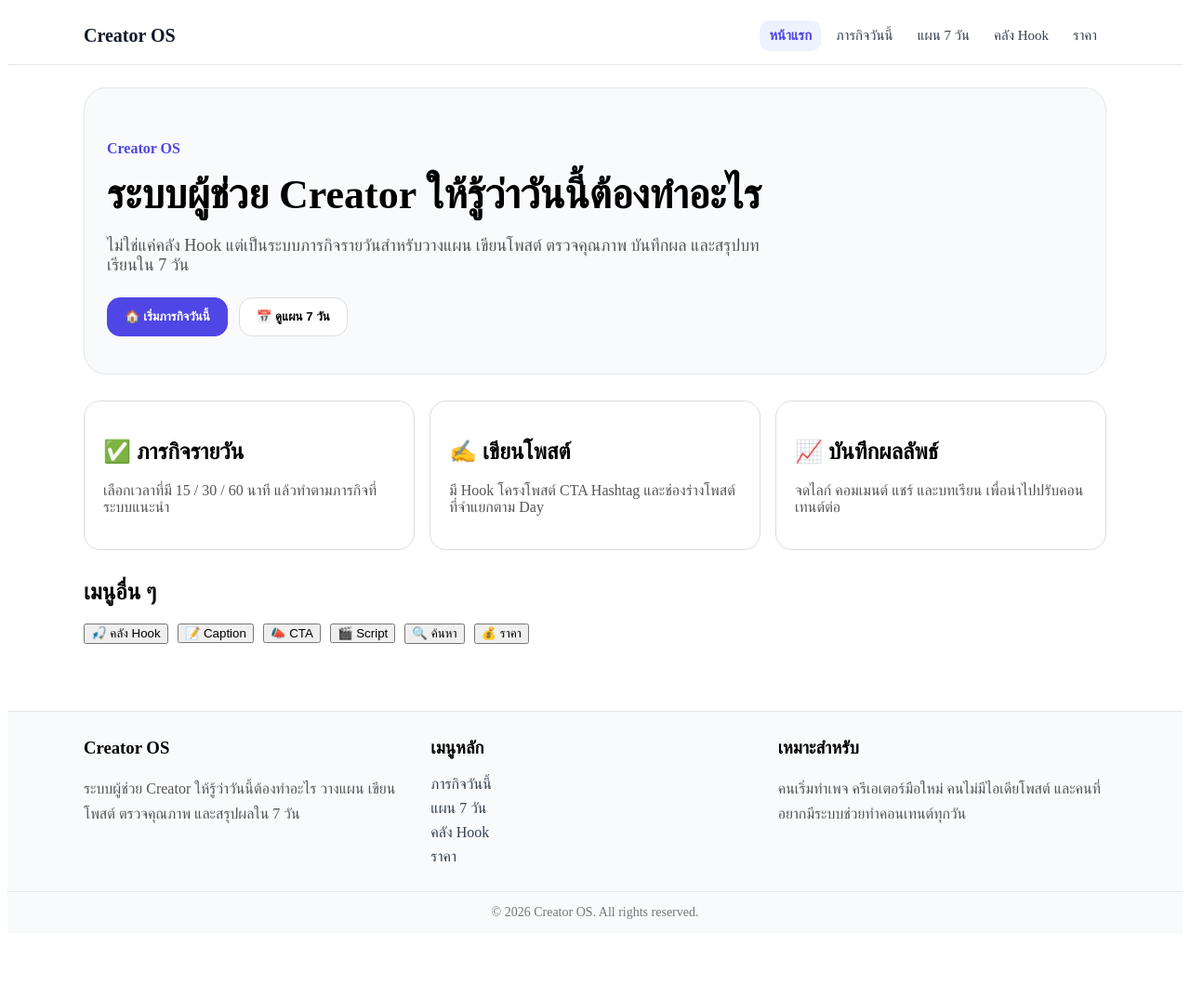
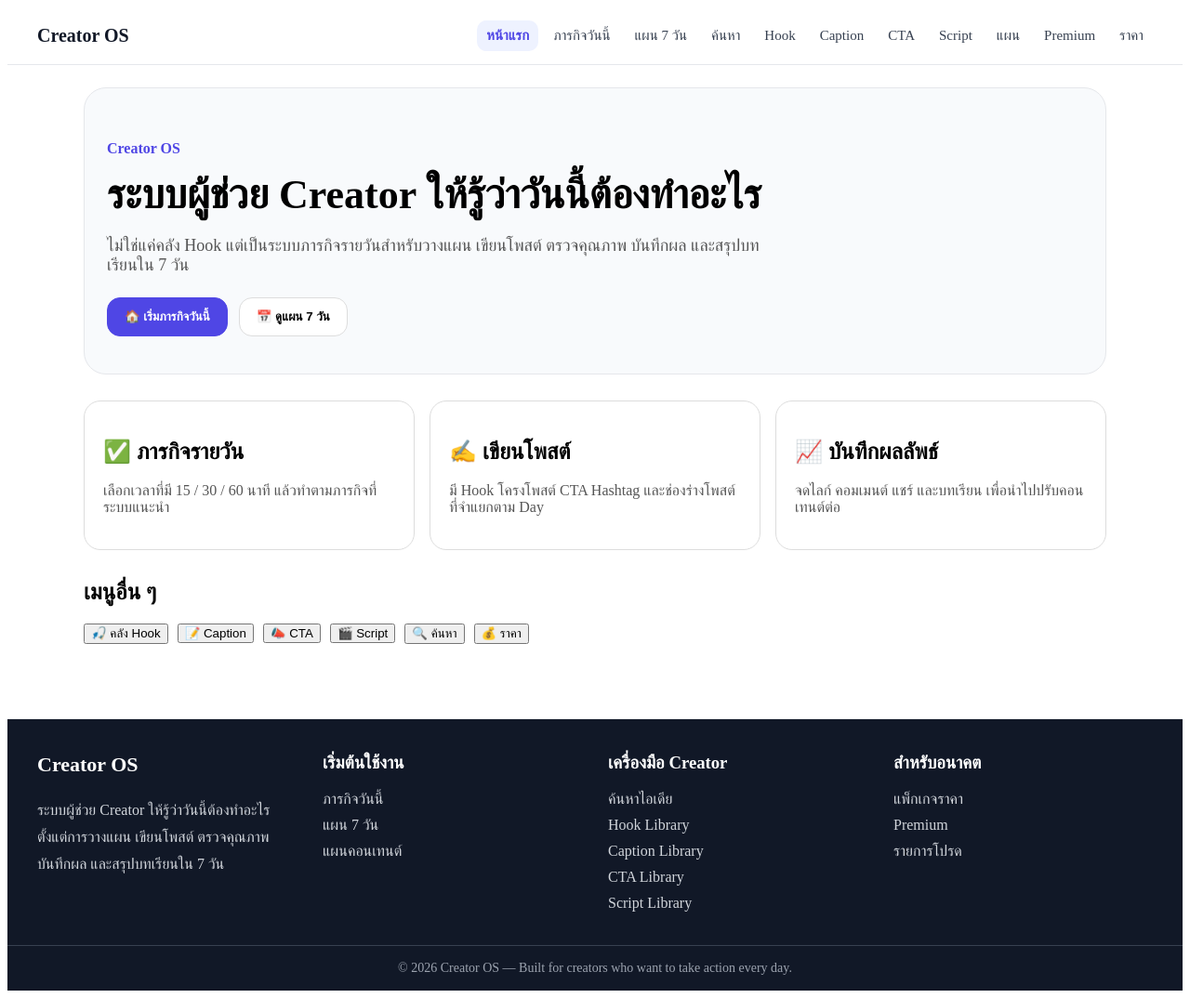
Before and after one commit to teeneewns-web/creator-os, a Next.js app: page / in a window 1280 px wide. Shown: the whole page at 93% size. Before the commit the page ends 1012 px from the top, so only its background shows below. Built offline with nearby package versions, Linux system fonts and the light colour scheme.

Commit message:
Improve hooks page

```diff
--- a/src/components/layout/SiteFooter.tsx
+++ b/src/components/layout/SiteFooter.tsx
@@ -4,40 +4,36 @@ export default function SiteFooter() {
   return (
     <footer
       style={{
-        marginTop: "48px",
+        marginTop: "56px",
         borderTop: "1px solid #e5e7eb",
-        background: "#f8fafc",
+        background: "#111827",
+        color: "white",
       }}
     >
       <div
         style={{
-          maxWidth: "1100px",
+          maxWidth: "1200px",
           margin: "0 auto",
-          padding: "28px 24px",
+          padding: "36px 24px",
           display: "grid",
           gridTemplateColumns: "repeat(auto-fit,minmax(220px,1fr))",
-          gap: "20px",
+          gap: "28px",
         }}
       >
         <div>
-          <h3 style={{ marginTop: 0 }}>Creator OS</h3>
+          <h3 style={{ marginTop: 0, fontSize: "22px" }}>Creator OS</h3>
 
-          <p style={{ color: "#555", lineHeight: "1.7" }}>
-            ระบบผู้ช่วย Creator ให้รู้ว่าวันนี้ต้องทำอะไร วางแผน เขียนโพสต์
-            ตรวจคุณภาพ และสรุปผลใน 7 วัน
+          <p style={{ color: "#d1d5db", lineHeight: "1.8" }}>
+            ระบบผู้ช่วย Creator ให้รู้ว่าวันนี้ต้องทำอะไร
+            ตั้งแต่การวางแผน เขียนโพสต์ ตรวจคุณภาพ บันทึกผล
+            และสรุปบทเรียนใน 7 วัน
           </p>
         </div>
 
         <div>
-          <h3 style={{ marginTop: 0 }}>เมนูหลัก</h3>
+          <h3 style={{ marginTop: 0 }}>เริ่มต้นใช้งาน</h3>
 
-          <div
-            style={{
-              display: "flex",
-              flexDirection: "column",
-              gap: "8px",
-            }}
-          >
+          <div style={linkGroupStyle}>
             <Link href="/dashboard" style={footerLinkStyle}>
               ภารกิจวันนี้
             </Link>
@@ -46,42 +42,79 @@ export default function SiteFooter() {
               แผน 7 วัน
             </Link>
 
-            <Link href="/hooks" style={footerLinkStyle}>
-              คลัง Hook
-            </Link>
-
-            <Link href="/pricing" style={footerLinkStyle}>
-              ราคา
+            <Link href="/plans" style={footerLinkStyle}>
+              แผนคอนเทนต์
             </Link>
           </div>
         </div>
 
         <div>
-          <h3 style={{ marginTop: 0 }}>เหมาะสำหรับ</h3>
+          <h3 style={{ marginTop: 0 }}>เครื่องมือ Creator</h3>
 
-          <p style={{ color: "#555", lineHeight: "1.7" }}>
-            คนเริ่มทำเพจ ครีเอเตอร์มือใหม่ คนไม่มีไอเดียโพสต์
-            และคนที่อยากมีระบบช่วยทำคอนเทนต์ทุกวัน
-          </p>
+          <div style={linkGroupStyle}>
+            <Link href="/search" style={footerLinkStyle}>
+              ค้นหาไอเดีย
+            </Link>
+
+            <Link href="/hooks" style={footerLinkStyle}>
+              Hook Library
+            </Link>
+
+            <Link href="/captions" style={footerLinkStyle}>
+              Caption Library
+            </Link>
+
+            <Link href="/cta" style={footerLinkStyle}>
+              CTA Library
+            </Link>
+
+            <Link href="/scripts" style={footerLinkStyle}>
+              Script Library
+            </Link>
+          </div>
+        </div>
+
+        <div>
+          <h3 style={{ marginTop: 0 }}>สำหรับอนาคต</h3>
+
+          <div style={linkGroupStyle}>
+            <Link href="/pricing" style={footerLinkStyle}>
+              แพ็กเกจราคา
+            </Link>
+
+            <Link href="/premium" style={footerLinkStyle}>
+              Premium
+            </Link>
+
+            <Link href="/favorites" style={footerLinkStyle}>
+              รายการโปรด
+            </Link>
+          </div>
         </div>
       </div>
 
       <div
         style={{
-          borderTop: "1px solid #e5e7eb",
-          padding: "14px 24px",
+          borderTop: "1px solid #374151",
+          padding: "16px 24px",
           textAlign: "center",
-          color: "#777",
+          color: "#9ca3af",
           fontSize: "14px",
         }}
       >
-        © 2026 Creator OS. All rights reserved.
+        © 2026 Creator OS — Built for creators who want to take action every day.
       </div>
     </footer>
   );
 }
 
+const linkGroupStyle = {
+  display: "flex",
+  flexDirection: "column" as const,
+  gap: "10px",
+};
+
 const footerLinkStyle = {
-  color: "#374151",
+  color: "#d1d5db",
   textDecoration: "none",
 };
--- a/src/components/layout/SiteHeader.tsx
+++ b/src/components/layout/SiteHeader.tsx
@@ -48,7 +48,7 @@ export default function SiteHeader() {
     >
       <div
         style={{
-          maxWidth: "1100px",
+          maxWidth: "1200px",
           margin: "0 auto",
           padding: "14px 24px",
           display: "flex",
@@ -86,15 +86,36 @@ export default function SiteHeader() {
             ภารกิจวันนี้
           </Link>
 
-          <Link
-            href="/dashboard/weekly"
-            style={getLinkStyle("/dashboard/weekly")}
-          >
+          <Link href="/dashboard/weekly" style={getLinkStyle("/dashboard/weekly")}>
             แผน 7 วัน
           </Link>
 
+          <Link href="/search" style={getLinkStyle("/search")}>
+            ค้นหา
+          </Link>
+
           <Link href="/hooks" style={getLinkStyle("/hooks")}>
-            คลัง Hook
+            Hook
+          </Link>
+
+          <Link href="/captions" style={getLinkStyle("/captions")}>
+            Caption
+          </Link>
+
+          <Link href="/cta" style={getLinkStyle("/cta")}>
+            CTA
+          </Link>
+
+          <Link href="/scripts" style={getLinkStyle("/scripts")}>
+            Script
+          </Link>
+
+          <Link href="/plans" style={getLinkStyle("/plans")}>
+            แผน
+          </Link>
+
+          <Link href="/premium" style={getLinkStyle("/premium")}>
+            Premium
           </Link>
 
           <Link href="/pricing" style={getLinkStyle("/pricing")}>
```
